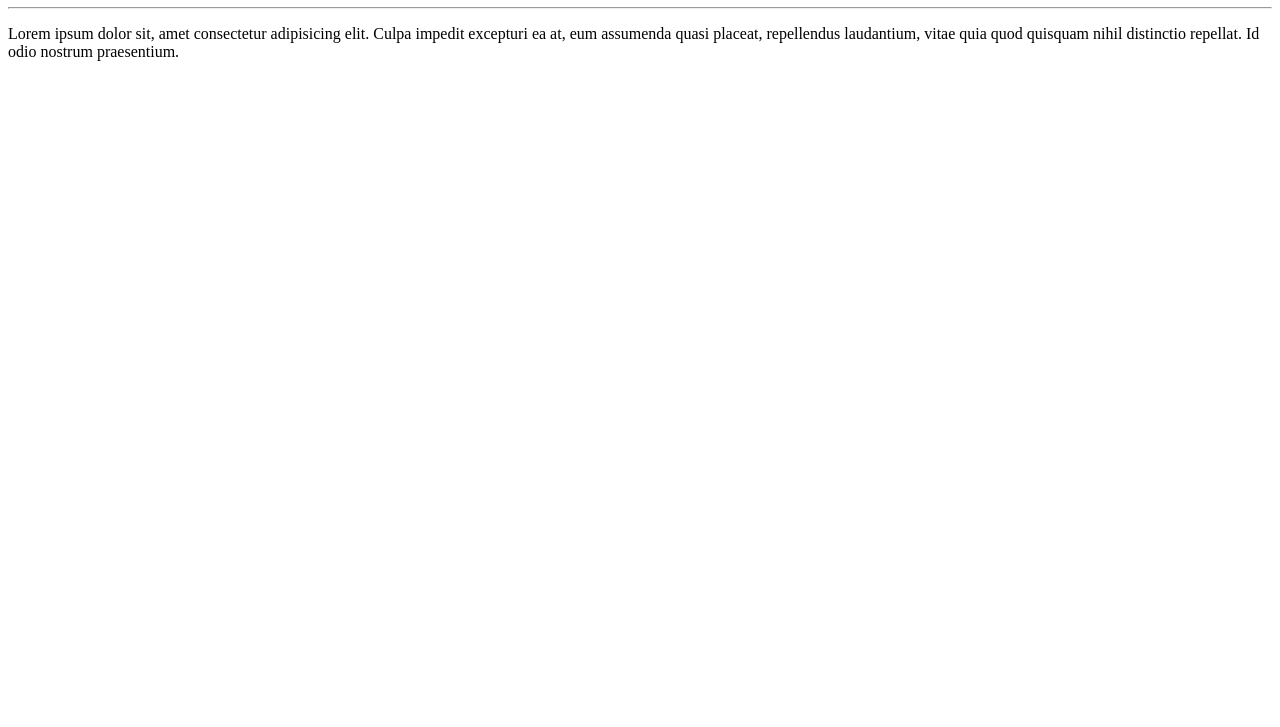
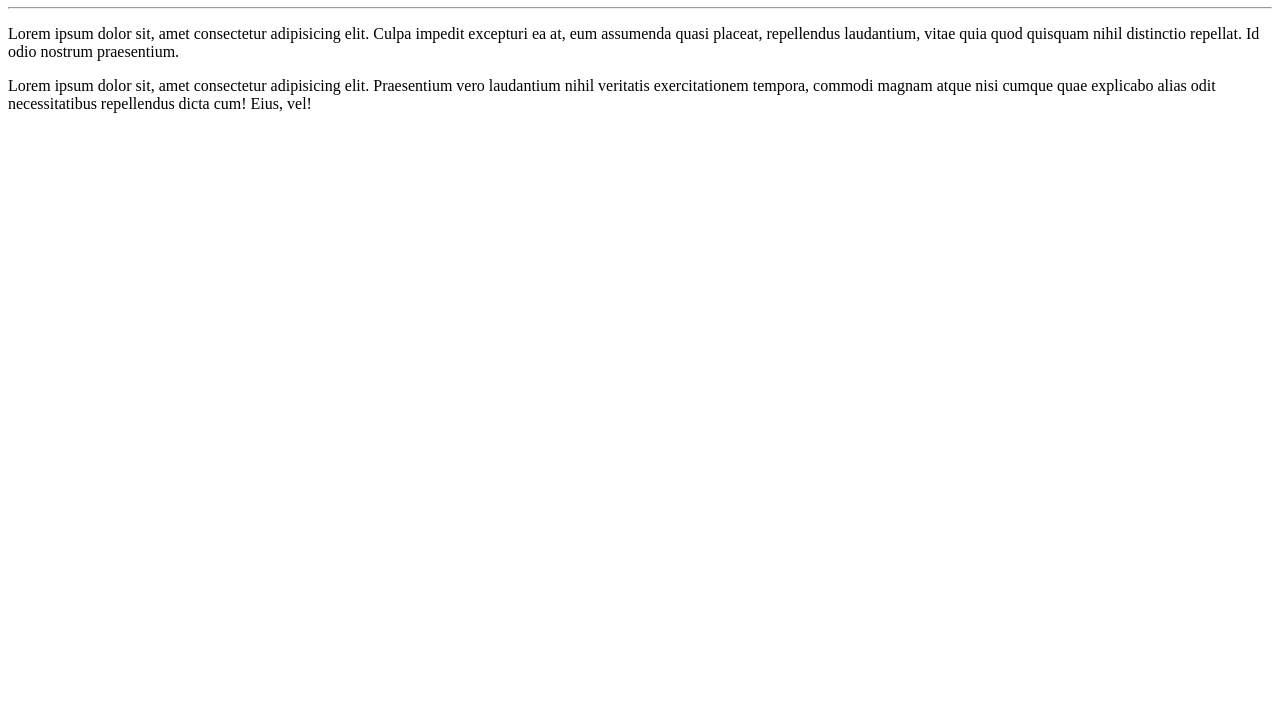
Before and after one commit to Bruna-Blecha/OlaMundo, a plain HTML site: page Projeto I/index.html in a window 1280 px wide. Shown: the part 73-800 px from the top of the page. Drawn offline with Linux system fonts and the light colour scheme.

Commit message:
Update index.html

```diff
--- a/Projeto I/index.html
+++ b/Projeto I/index.html
@@ -10,5 +10,8 @@
     <h1>Projeto I</h1>
     <hr>
     <p>Lorem ipsum dolor sit, amet consectetur adipisicing elit. Culpa impedit excepturi ea at, eum assumenda quasi placeat, repellendus laudantium, vitae quia quod quisquam nihil distinctio repellat. Id odio nostrum praesentium.</p>
+    <p>Lorem ipsum dolor sit, amet consectetur adipisicing elit. Praesentium vero laudantium nihil veritatis exercitationem tempora, commodi magnam atque nisi cumque quae explicabo alias odit necessitatibus repellendus dicta cum! Eius, vel!
+
+    </p>
 </body>
 </html>
```
